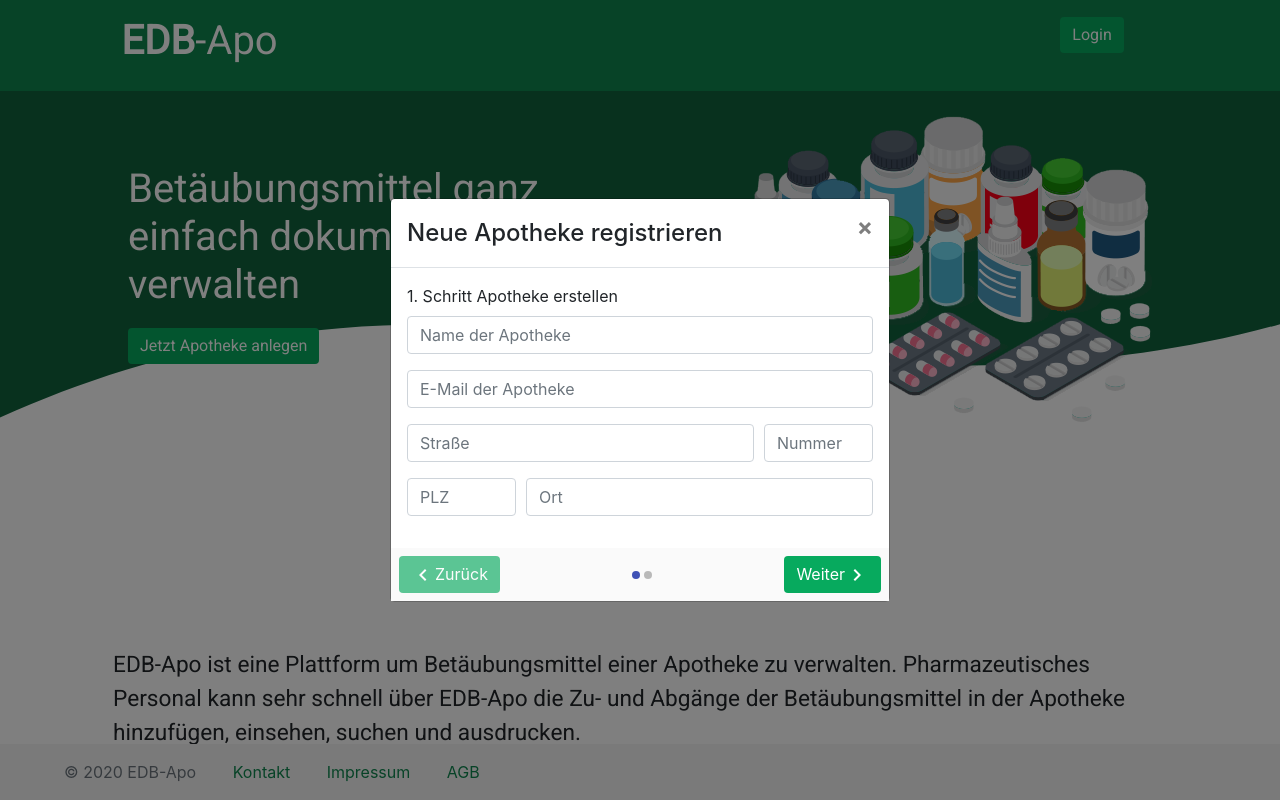
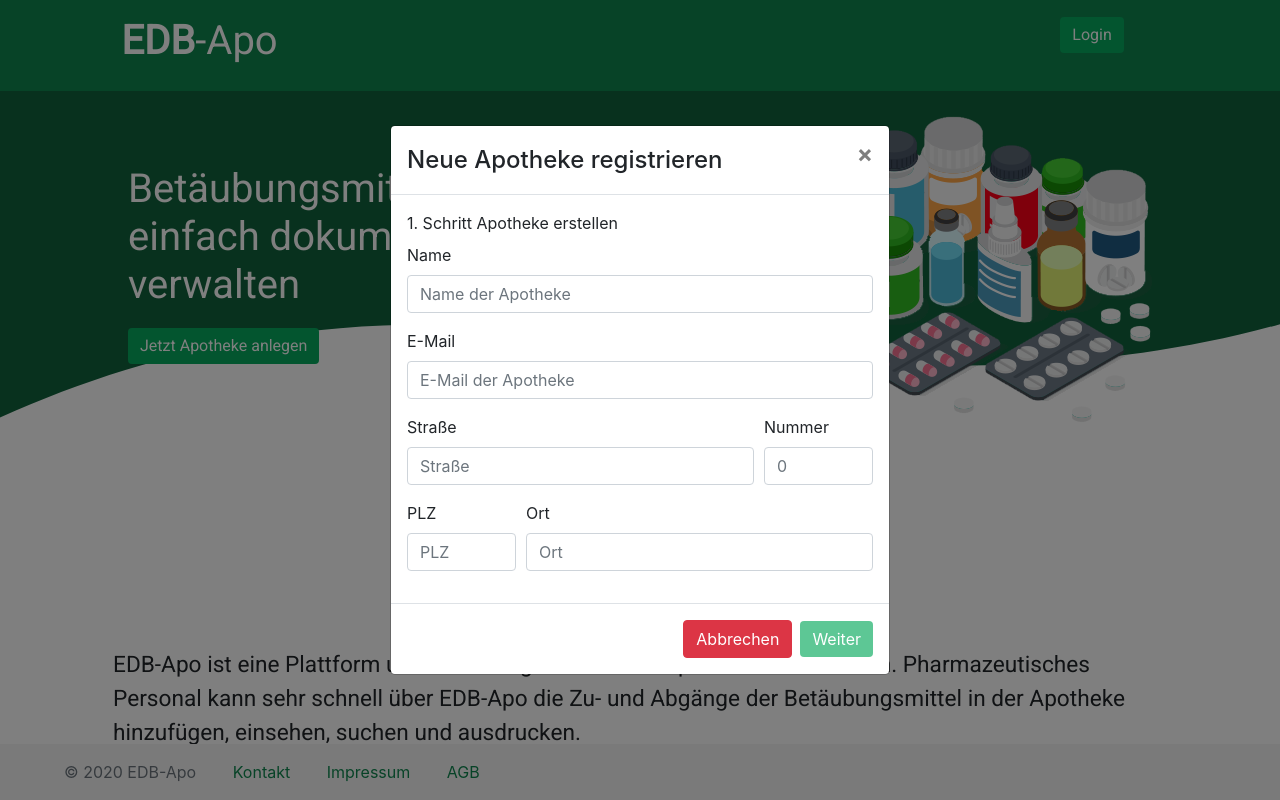
Before and after one commit to AdrianBeilharz/EDB-Apo, a React (Create React App) app in the folder frontend/: page / in a window 1280 px wide. Both pictures are taken after a click on the button "Jetzt Apotheke anlegen". Built offline with nearby package versions, Linux system fonts and the light colour scheme; the HTML template or start-up script is replaced by a standard one.

Commit message:
check for weiter button and registrieren button

```diff
--- a/frontend/package.json
+++ b/frontend/package.json
@@ -14,6 +14,7 @@
     "@testing-library/user-event": "^12.5.0",
     "bootstrap": "^4.5.3",
     "dotenv": "^8.2.0",
+    "formik": "^2.2.6",
     "jspdf": "^2.2.0",
     "jspdf-autotable": "^3.5.13",
     "moment": "^2.29.1",
@@ -26,7 +27,8 @@
     "react-moment": "^1.0.0",
     "react-router-dom": "^5.2.0",
     "react-scripts": "4.0.1",
-    "web-vitals": "^0.2.4"
+    "web-vitals": "^0.2.4",
+    "yup": "^0.32.8"
   },
   "scripts": {
     "start": "react-scripts start",
--- a/frontend/src/modals/ApothekeRegisterModal.js
+++ b/frontend/src/modals/ApothekeRegisterModal.js
@@ -1,54 +1,58 @@
-import React, { useState } from "react";
-import { makeStyles, useTheme } from "@material-ui/core/styles";
+import React, { useState, useEffect, useCallback} from "react";
 import { Modal, Button, Form, Col } from "react-bootstrap";
 import { useForm } from "./useForm";
-import MobileStepper from "@material-ui/core/MobileStepper";
-import KeyboardArrowLeft from "@material-ui/icons/KeyboardArrowLeft";
-import KeyboardArrowRight from "@material-ui/icons/KeyboardArrowRight";
 
-const useStyles = makeStyles({
-  root: {
-    flexGrow: 1,
-  },
-});
 
 function ApothekeRegisterModal(props) {
-  const classes = useStyles();
-  const theme = useTheme();
-  const [activeStep, setActiveStep] = useState(0);
+  const [disabled, setDisabled] = useState(true);
+  const [disabledRegBt, setDisabledRegBt] = useState(true);
+  const [fields, setFields] = useState({name: "", email: "", strasse: "",nummer: "", plz: "", ort: "" });
+  const [passwords, setPasswords] = useState({password: "", passwordCheck: ""});
   const [showContinueModal, setShowContinueModal] = useState(false);
-  const [values, handleChange] = useForm({
-    name: "",
-    email: "",
-    strasse: "",
-    nummer: "",
-    plz: "",
-    ort: "",
+  const [passwordsAreValid, setPasswordsAreValid] = useState('');
+
+  const [values, handleChangeCustom] = useForm({
     vorname: "",
     nachname: "",
     nutzername: "",
     rolle: "Admin",
   });
 
-  const handleNext = () => {
-    setActiveStep((prevActiveStep) => prevActiveStep + 1);
-    setShowContinueModal(true);
-  };
+  const handleChange = (e) =>  {
+    setFields({
+      ...fields,
+      [e.target.name]: e.target.value,
+    });
+    checkPlzOrt();
+  }
+
+  const checkPlzOrt = () => {
+    if(fields.plz.match('[0-9]{5}') && fields.plz.length === 5 && fields.ort.length >= 2) {
+      setDisabled(false);
+    }
+    else{
+      setDisabled(true);
+    }
+  }
+
+  const validation = () => {
+    checkPlzOrt();
+    checkPasswords();
+  }
 
   const handleBack = () => {
-    setActiveStep((prevActiveStep) => prevActiveStep - 1);
     setShowContinueModal(false);
   };
 
   const createNewApo = () => {
     let body = {
-      name: values.name,
-      email: values.email,
+      name: fields.name,
+      email: fields.email,
       anschrift: {
-        strasse: values.strasse,
-        nummer: values.nummer,
-        plz: values.plz,
-        ort: values.ort,
+        strasse: fields.strasse,
+        nummer: fields.nummer,
+        plz: fields.plz,
+        ort: fields.ort,
       },
     };
     return fetch(`http://${process.env.REACT_APP_BACKEND_URL}/apotheke`, {
@@ -100,17 +104,29 @@ function ApothekeRegisterModal(props) {
     });
   };
 
-  const [passwords, setPasswords] = React.useState({
-    password: "",
-    passwordCheck: "",
-  });
+  const handleChangePassword = async (e) => {
+    const { name, value } = e.target;
 
-  function handleChangePassword(e) {
     setPasswords({
       ...passwords,
-      [e.target.name]: e.target.value,
+      [name]: value,
     });
+    checkPasswords();
   }
+
+
+  const  checkPasswords = () => {
+    if (passwords.password.toString() !== '' && passwords.password.toString() === passwords.passwordCheck.toString()) {
+      setPasswordsAreValid(true);
+      setDisabledRegBt(false);
+    }
+   else {
+      setDisabledRegBt(true);
+      setPasswordsAreValid(false);
+    }
+  }
+
+
 
   const handleSubmit = async event => {
     event.preventDefault();
@@ -132,81 +148,101 @@ function ApothekeRegisterModal(props) {
     }
   };
 
+  useEffect(() => {
+    document.title =  `${passwords.password} , ${passwords.passwordCheck} , ${disabledRegBt}, ${fields}, ${passwordsAreValid} `;
+    validation();
+  })
+
+
   const renderSchritt1 = () => {
     return (
-      <React.Fragment>
+        <React.Fragment >
         <Form.Label>1. Schritt Apotheke erstellen</Form.Label>
         <Form.Row>
           <Form.Group as={Col} controlId="name">
+            <Form.Label>Name</Form.Label>
             <Form.Control
-              required
+              required="required"
               type="text"
               placeholder="Name der Apotheke"
               name="name"
-              value={values.name}
-              onChange={handleChange}
+              value={fields.name}
+              onChange={(e) => handleChange(e)}
+              isValid={fields.name.match("[A-Za-z]{1,32}")}
             />
           </Form.Group>
         </Form.Row>
 
         <Form.Row>
           <Form.Group as={Col} controlId="email">
+             <Form.Label>E-Mail</Form.Label>
             <Form.Control
-              required
+              required="required"
               type="email"
               placeholder="E-Mail der Apotheke"
               name="email"
-              value={values.email}
-              onChange={handleChange}
+              value={fields.email}
+              onChange={(e) => handleChange(e)}
+              isValid={fields.email.match("[a-z0-9._%+-]+@[a-z0-9.-]+\.[a-z]{2,4}$")}
             />
           </Form.Group>
+
         </Form.Row>
 
         <Form.Row>
           <Form.Group as={Col} sm={9} controlId="strasse">
+            <Form.Label>Straße</Form.Label>
             <Form.Control
-              required
+              required="required"
               type="text"
               placeholder="Straße"
               name="strasse"
-              value={values.strasse}
-              onChange={handleChange}
+              value={fields.strasse}
+              onChange={(e) => handleChange(e)}
+              isValid={fields.strasse.length >= 3}
             />
           </Form.Group>
           <Form.Group as={Col} sm={3} controlId="nummer">
+            <Form.Label>Nummer</Form.Label>
             <Form.Control
-              required
+              required="required"
               type="number"
-              placeholder="Nummer"
+              placeholder="0"
               name="nummer"
-              value={values.nummer}
-              onChange={handleChange}
+              min="0"
+              value={fields.nummer}
+              onChange={(e) => handleChange(e)}
+              isValid={fields.nummer > 0}
             />
           </Form.Group>
         </Form.Row>
         <Form.Row>
-          <Form.Group as={Col} sm={3} controlId="plz">
+          <Form.Group as={Col} sm={3} controlId="plz" >
+          <Form.Label>PLZ</Form.Label>
             <Form.Control
-              required
+              required="required"
               type="text"
               placeholder="PLZ"
               name="plz"
-              value={values.plz}
-              onChange={handleChange}
+              value={fields.plz}
+              onChange={(e) => handleChange(e)}
+              isValid={fields.plz.length === 5}
             />
           </Form.Group>
           <Form.Group as={Col} sm={9} controlId="ort">
+          <Form.Label>Ort</Form.Label>
             <Form.Control
-              required
+             required="required"
               type="text"
               placeholder="Ort"
               name="ort"
-              value={values.ort}
-              onChange={handleChange}
+              value={fields.ort}
+              onChange={(e) => handleChange(e)}
+              isValid={fields.ort.length > 3}
             />
           </Form.Group>
-        </Form.Row>
-      </React.Fragment>
+          </Form.Row>
+        </React.Fragment>
     );
   };
 
@@ -214,59 +250,81 @@ function ApothekeRegisterModal(props) {
     return (
       <React.Fragment>
         <Form.Label>2. Schritt Admin Nutzer erstellen</Form.Label>
-        <Form.Group controllId="vorname">
+        <Form.Group controlId="vorname">
+
           <Form.Control
             required="required"
             type="text"
             placeholder="Vorname"
             name="vorname"
             value={values.vorname}
-            onChange={handleChange}
+            onChange={handleChangeCustom}
+            isValid={values.vorname.match("[A-Za-z]{1,32}")}
           />
         </Form.Group>
-        <Form.Group controllId="nachname">
+        <Form.Group controlId="nachname">
+        <Form.Label>Nachname</Form.Label>
           <Form.Control
             required="required"
             type="text"
             placeholder="Nachname"
             name="nachname"
             value={values.nachname}
-            onChange={handleChange}
+            onChange={handleChangeCustom}
+            isValid={values.nachname.match("[A-Za-z]{1,32}")}
           />
         </Form.Group>
-        <Form.Group controllId="nutzername">
+        <Form.Group controlId="nutzername">
+        <Form.Label>Nutzername</Form.Label>
           <Form.Control
             required="required"
             type="text"
             placeholder="Nutzername"
             name="nutzername"
             value={values.nutzername}
-            onChange={handleChange}
+            onChange={handleChangeCustom}
+            isValid={values.nutzername.match("[A-Za-z]{1,32}")}
           />
         </Form.Group>
-        <Form.Group controllId="password">
+        <Form.Group controlId="password">
+        <Form.Label>Passwort</Form.Label>
           <Form.Control
             required="required"
             type="password"
             placeholder="Passwort erstellen"
             name="password"
             value={passwords.password}
-            onChange={handleChangePassword}
+            onChange={(e) => handleChangePassword(e)}
+            isValid={passwordsAreValid}
           />
         </Form.Group>
         <Form.Group>
+        <Form.Label>Passwort bestätigen</Form.Label>
           <Form.Control
             required="required"
             type="password"
             name="passwordCheck"
             placeholder="Passwort wiederholen"
             value={passwords.passwordCheck}
-            onChange={handleChangePassword}
+            onChange={(e) => {handleChangePassword(e); checkPasswords()}}
+            isValid={passwordsAreValid}
           />
         </Form.Group>
       </React.Fragment>
     );
   };
+
+  const renderWeiterBt = () => {
+    return (
+      <Button disabled={disabled} onClick={() => setShowContinueModal(true)}>Weiter</Button>
+    )
+  }
+
+  const renderRegistrierenBt = () => {
+    return(
+      <Button disabled={disabledRegBt ? true : false} type="submit" >Registrieren</Button>
+    )
+  }
 
   return (
     <Modal
@@ -277,46 +335,18 @@ function ApothekeRegisterModal(props) {
       backdrop="static"
     >
       <Modal.Header closeButton>
-        <Modal.Title>Neue Apotheke registrieren</Modal.Title>
+        <Modal.Title id="contained-modal-title-vcenter">Neue Apotheke registrieren</Modal.Title>
       </Modal.Header>
       <Form onSubmit={handleSubmit}>
         <Modal.Body>
           {showContinueModal ? renderSchritt2() : renderSchritt1()}
         </Modal.Body>
-        <MobileStepper
-          variant="dots"
-          steps={2}
-          position="static"
-          activeStep={activeStep}
-          className={classes.root}
-          nextButton={
-            <Button
-              size="small"
-              type={activeStep === 1 ? "submit" : "button"}
-              onClick={activeStep === 0 ? handleNext : null}
-              disabled={activeStep === 2}
-            >
-              {activeStep === 1 ? 'Registrien' : 'Weiter'}
-              {theme.direction === "rtl" ? (<KeyboardArrowLeft />) : (<KeyboardArrowRight />)}
-            </Button>
-          }
-          backButton={
-            <Button
-              size="small"
-              type={activeStep === 1 ? "submit" : "button"}
-              onClick={handleBack}
-              disabled={activeStep === 0}
-            >
-              {theme.direction === "rtl" ? (
-                <KeyboardArrowRight />
-              ) : (
-                <KeyboardArrowLeft />
-              )}
-              Zurück
-            </Button>
-          }
-        />
-      </Form>
+
+      <Modal.Footer>
+        <Button variant="danger" onClick={showContinueModal ? handleBack : props.onHide}>{showContinueModal ? 'Zurück' : 'Abbrechen'}</Button>
+        {showContinueModal ? renderRegistrierenBt() : renderWeiterBt()}
+      </Modal.Footer>
+       </Form>
     </Modal>
   );
 }
--- a/frontend/src/modals/ArztAddModal.js
+++ b/frontend/src/modals/ArztAddModal.js
@@ -91,7 +91,7 @@ function ArztAddModal(props) {
           </Form.Row>
         </Modal.Body>
         <Modal.Footer>
-          <Button autofocus variant="" onClick={props.onHide}>Abbrechen</Button>
+          <Button autofocus variant="danger" onClick={props.onHide}>Abbrechen</Button>
           <Button variant="primary" type="submit" >Bestätigen</Button>
         </Modal.Footer>
       </Form>
--- a/frontend/src/modals/ArztEditModal.js
+++ b/frontend/src/modals/ArztEditModal.js
@@ -96,7 +96,7 @@ function ArztEditModal(props) {
           </Form.Row>
         </Modal.Body>
         <Modal.Footer>
-          <Button autofocus variant="" onClick={props.onHide}>Abbrechen</Button>
+          <Button autofocus variant="danger" onClick={props.onHide}>Abbrechen</Button>
           <Button variant="primary" type="submit" >Bestätigen</Button>
         </Modal.Footer>
       </Form>
--- a/frontend/src/modals/BtmAddModal.js
+++ b/frontend/src/modals/BtmAddModal.js
@@ -119,7 +119,7 @@ function BtmAddModal(props) {
 
         </Modal.Body>
         <Modal.Footer>
-          <Button variant="" onClick={props.onHide}>Abbrechen</Button>
+          <Button variant="danger" onClick={props.onHide}>Abbrechen</Button>
           <Button variant="primary" type="submit">Bestätigen</Button>
         </Modal.Footer>
       </Form>
--- a/frontend/src/modals/BtmEditModal.js
+++ b/frontend/src/modals/BtmEditModal.js
@@ -133,7 +133,7 @@ function BtmEditModal(props) {
 
         </Modal.Body>
         <Modal.Footer>
-          <Button variant="" onClick={props.onHide}>Abbrechen</Button>
+          <Button variant="danger" onClick={props.onHide}>Abbrechen</Button>
           <Button variant="primary" type="submit">Bestätigen</Button>
         </Modal.Footer>
       </Form>
--- a/frontend/src/modals/EmpfaengerAddModal.js
+++ b/frontend/src/modals/EmpfaengerAddModal.js
@@ -94,7 +94,7 @@ function NeuesEmpfaengerenModal(props) {
           </Form.Row>
         </Modal.Body>
         <Modal.Footer>
-          <Button autofocus variant="" onClick={props.onHide}>Abbrechen</Button>
+          <Button autofocus variant="danger" onClick={props.onHide}>Abbrechen</Button>
           <Button variant="primary" type="submit" >Bestätigen</Button>
         </Modal.Footer>
       </Form>
--- a/frontend/src/modals/EmpfaengerEditModal.js
+++ b/frontend/src/modals/EmpfaengerEditModal.js
@@ -99,7 +99,7 @@ function EmpfaengerUpdateModal(props) {
           </Form.Row>
         </Modal.Body>
         <Modal.Footer>
-          <Button autofocus variant="" onClick={props.onHide}>Abbrechen</Button>
+          <Button autofocus variant="danger" onClick={props.onHide}>Abbrechen</Button>
           <Button variant="primary" type="submit" >Bestätigen</Button>
         </Modal.Footer>
       </Form>
--- a/frontend/src/modals/LieferantAddModal.js
+++ b/frontend/src/modals/LieferantAddModal.js
@@ -89,7 +89,7 @@ function NeuesLieferantenModal(props) {
           </Form.Row>
         </Modal.Body>
         <Modal.Footer>
-          <Button autofocus variant="" onClick={props.onHide}>Abbrechen</Button>
+          <Button autofocus variant="danger" onClick={props.onHide}>Abbrechen</Button>
           <Button variant="primary" type="submit" >Bestätigen</Button>
         </Modal.Footer>
       </Form>
--- a/frontend/src/modals/LieferantEditModal.js
+++ b/frontend/src/modals/LieferantEditModal.js
@@ -93,7 +93,7 @@ function LieferantUpdateModal(props) {
           </Form.Row>
         </Modal.Body>
         <Modal.Footer>
-          <Button autofocus variant="" onClick={props.onHide}>Abbrechen</Button>
+          <Button autofocus variant="danger" onClick={props.onHide}>Abbrechen</Button>
           <Button variant="primary" type="submit" >Bestätigen</Button>
         </Modal.Footer>
       </Form>
```
Also changed, not shown: frontend/src/modals/useForm.js (+0 -10 lines), 1 other file (tests, documents, lock files or other folders).
